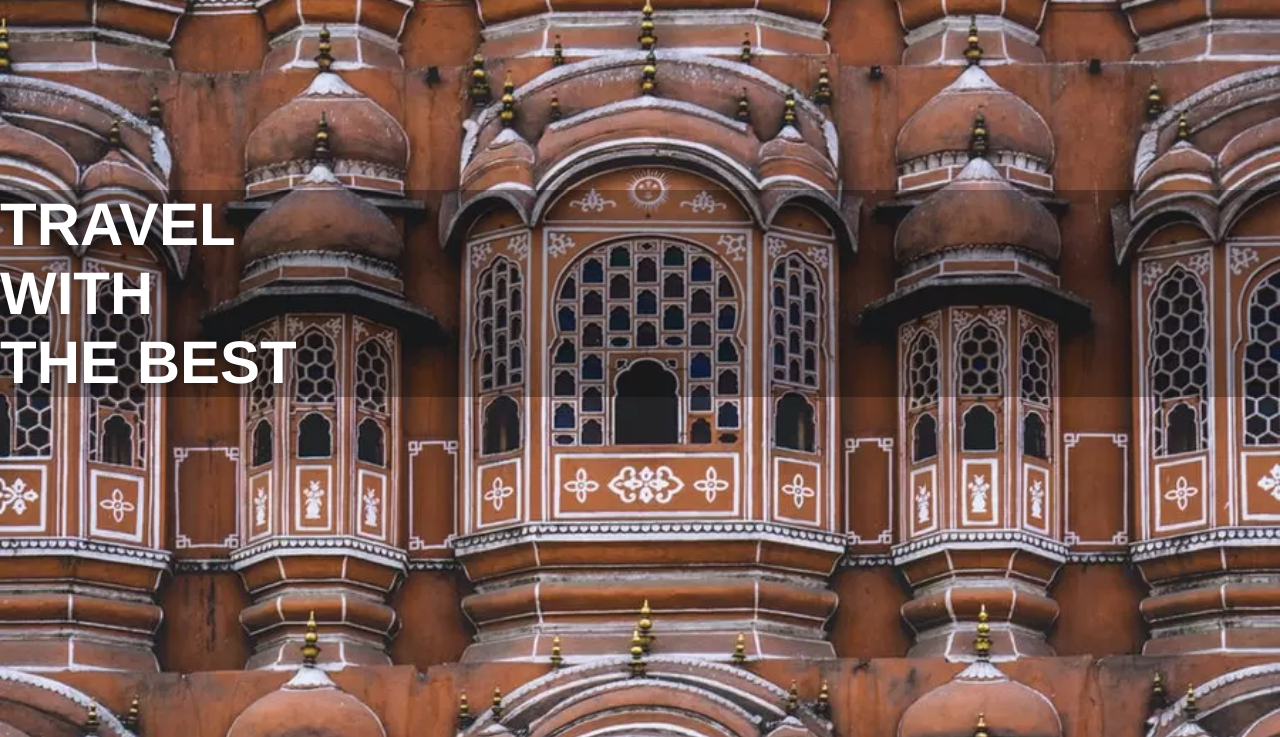
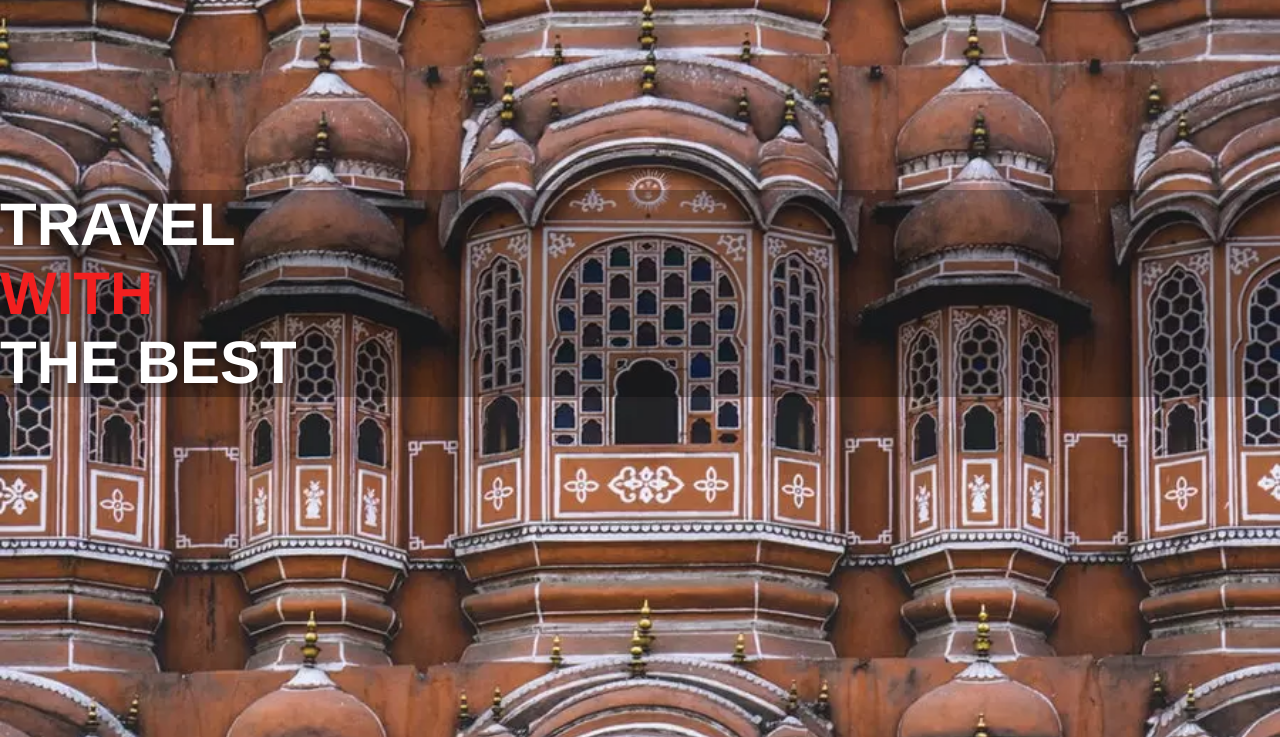
Before and after one commit to Uditsia/goomoo, a plain HTML site: page index.html in a window 1280 px wide. Shown: the part 60-797 px from the top of the page. Drawn offline with Linux system fonts and the light colour scheme; grey boxes are pictures that could not be loaded.

Commit message:
added acent

```diff
--- a/index.html
+++ b/index.html
@@ -23,9 +23,11 @@
       <article class="landContainer">
         <div class="slider">
           <div class="pic1"></div>
+
           <p class="headText">
-            TRAVEL<br />
-            WITH <br />THE BEST
+            <span class="hd1">TRAVEL</span><br />
+            <span class="hd2" id="hd2">WITH</span> <br />
+            <span class="hd3">THE BEST</span>
           </p>
         </div>
       </article>
--- a/scripts/indexScript.js
+++ b/scripts/indexScript.js
@@ -0,0 +1,12 @@
+(() => {
+  let headText = document.querySelector(".headText");
+
+  headText.style = "width:100%;";
+
+  window.onscroll = () => {
+    let scrolVall = window.screenTop;
+    if (scrolVall < 10) {
+      console.log("its less than 10");
+    }
+  };
+})();
--- a/styles/indexStyle.css
+++ b/styles/indexStyle.css
@@ -46,12 +46,14 @@
     color: white;
     font-size: 60px;
     margin: auto;
-    width: 100%;
+    max-width: 100%;
     display: inline-block;
     top: 250px;
     font-weight: bold;
     text-shadow: 0 0 10px rgba(0, 0, 0, 0.4);
     background-color: rgba(0, 0, 0, 0.3);
+    overflow: hidden;
+    transition: width 3s;
   }
   .tabs {
     background-color: rgb(59, 63, 62);
@@ -80,4 +82,19 @@
     margin-bottom: 15px;
     display: inline-block;
   }
+  .widthAn {
+    color: red;
+    padding: 0px;
+  }
+  /* .hd1 {
+    animation: anhd 1.3s linear;
+  } */
+  #hd2 {
+    animation: anhd 1.4 linear;
+    color: rgb(243, 31, 31);
+  }
+  .hd3 {
+    animation: anhd 1.5 linear;
+  }
+
 }
```
